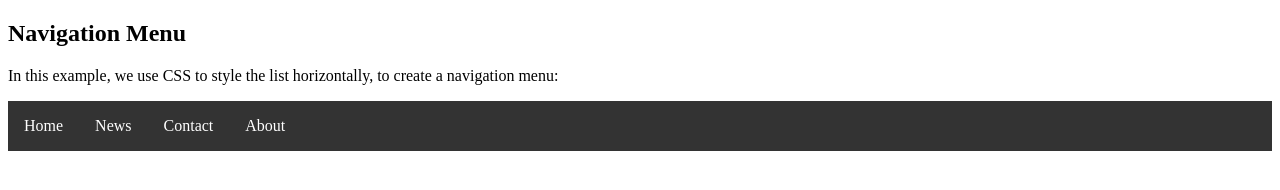
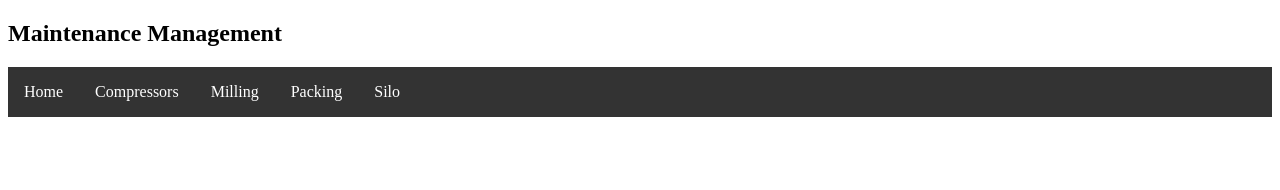
Before and after one commit to masihuzzaman/maintenance, a plain HTML site: page index.html in a window 1280 px wide. Drawn offline with Linux system fonts and the light colour scheme.

Commit message:
Creat Styles.css

```diff
--- a/index.html
+++ b/index.html
@@ -1,42 +1,20 @@
 <!DOCTYPE html>
 <html>
 <head>
-<style>
-ul {
-  list-style-type: none;
-  margin: 0;
-  padding: 0;
-  overflow: hidden;
-  background-color: #333333;
-}
-
-li {
-  float: left;
-}
-
-li a {
-  display: block;
-  color: white;
-  text-align: center;
-  padding: 16px;
-  text-decoration: none;
-}
-
-li a:hover {
-  background-color: #111111;
-}
-</style>
+<link rel="stylesheet" type="text/css" href="styles.css">
 </head>
 <body>
 
-<h2>Navigation Menu</h2>
-<p>In this example, we use CSS to style the list horizontally, to create a navigation menu:</p>
+<h2>Maintenance Management</h2>
+
 
 <ul>
   <li><a href="#home">Home</a></li>
-  <li><a href="#news">News</a></li>
-  <li><a href="#contact">Contact</a></li>
-  <li><a href="#about">About</a></li>
+  <li><a href="#news">Compressors</a></li>
+  <li><a href="#contact">Milling</a></li>
+  <li><a href="#about">Packing</a></li>
+  <li><a href="#about">Silo</a></li>
+
 </ul>
 
 </body>
--- /dev/null
+++ b/styles.css
@@ -0,0 +1,23 @@
+ul {
+  list-style-type: none;
+  margin: 0;
+  padding: 0;
+  overflow: hidden;
+  background-color: #333333;
+}
+
+li {
+  float: left;
+}
+
+li a {
+  display: block;
+  color: white;
+  text-align: center;
+  padding: 16px;
+  text-decoration: none;
+}
+
+li a:hover {
+  background-color: #111111;
+}
```
